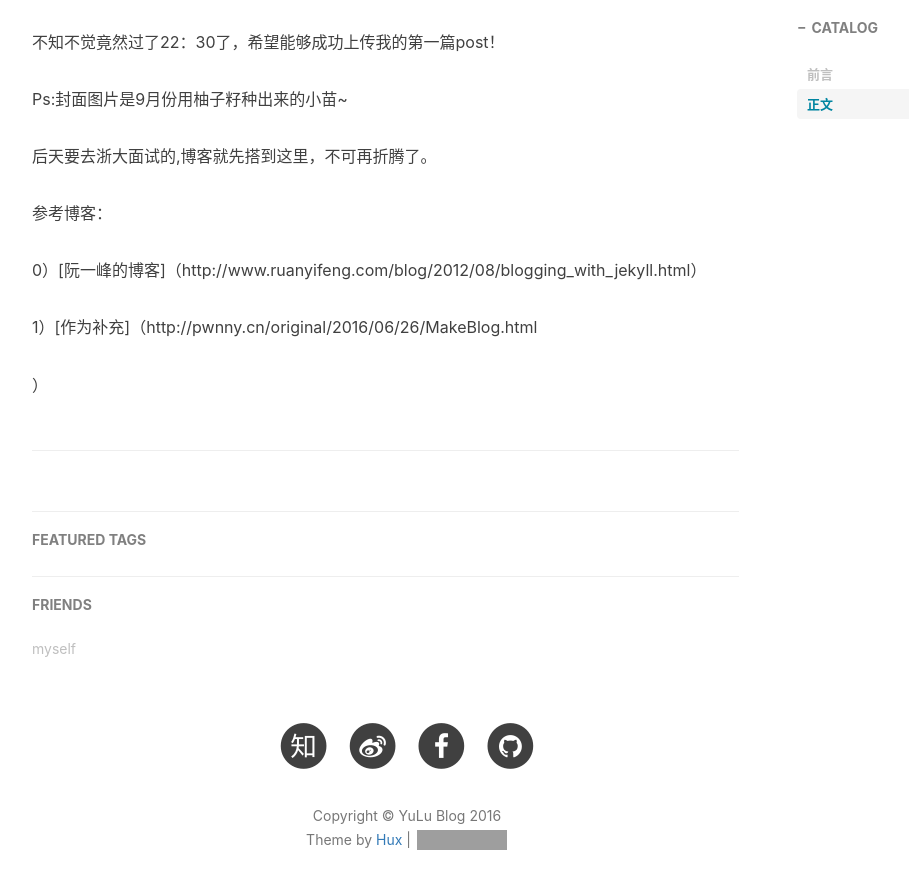
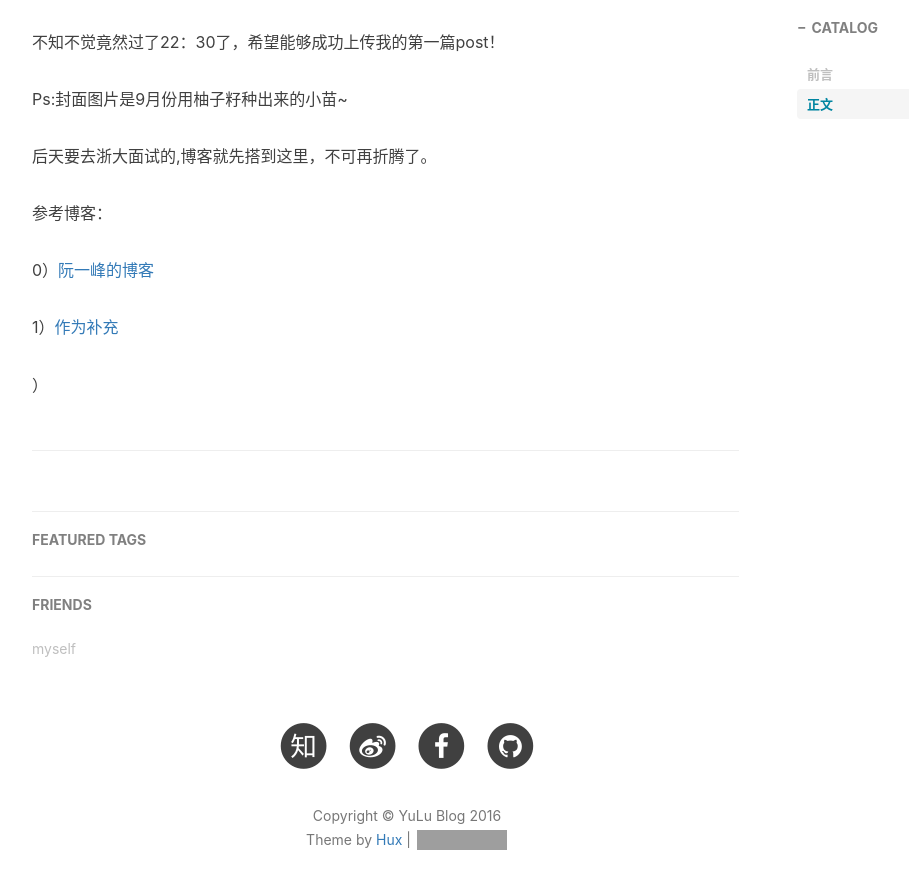
Before and after one commit to LulunaYu/luluna_blog, a Jekyll site: the page built from _posts/2014-01-29-hello-2015.markdown.markdown, in a window 1280 px wide and 900 px high, scrolled down 2264 px. Shown: the top 889 px of the window, without its empty margins (233-1142 px from the left). Built offline with Jekyll 4.4.1, drawn with Linux system fonts in a browser that asks for light colours; nearby versions of some CDN libraries; comment, search, counter and statistics services are not loaded; grey boxes are pictures that could not be loaded.

Commit message:
Add files via upload

```diff
--- a/_posts/2014-01-29-hello-2015.markdown.markdown
+++ b/_posts/2014-01-29-hello-2015.markdown.markdown
@@ -71,8 +71,8 @@ Ps:封面图片是9月份用柚子籽种出来的小苗~
 
    参考博客：
 
-0）[阮一峰的博客]（http://www.ruanyifeng.com/blog/2012/08/blogging_with_jekyll.html）
+0）[阮一峰的博客](http://www.ruanyifeng.com/blog/2012/08/blogging_with_jekyll.html)
 
-1）[作为补充]（http://pwnny.cn/original/2016/06/26/MakeBlog.html
+1）[作为补充](http://pwnny.cn/original/2016/06/26/MakeBlog.html)
 
 <meta http-equiv="refresh" content="2">）
```
